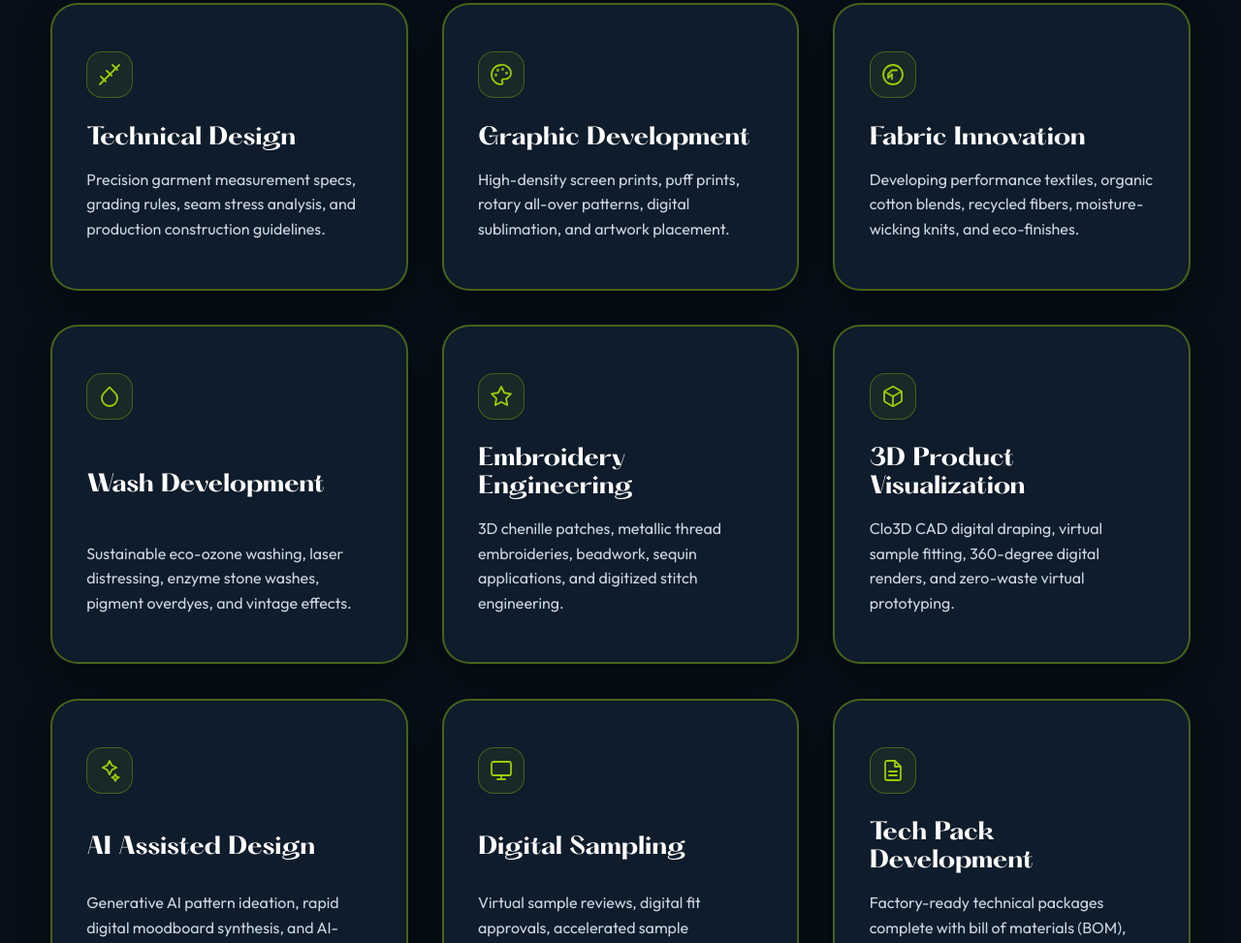
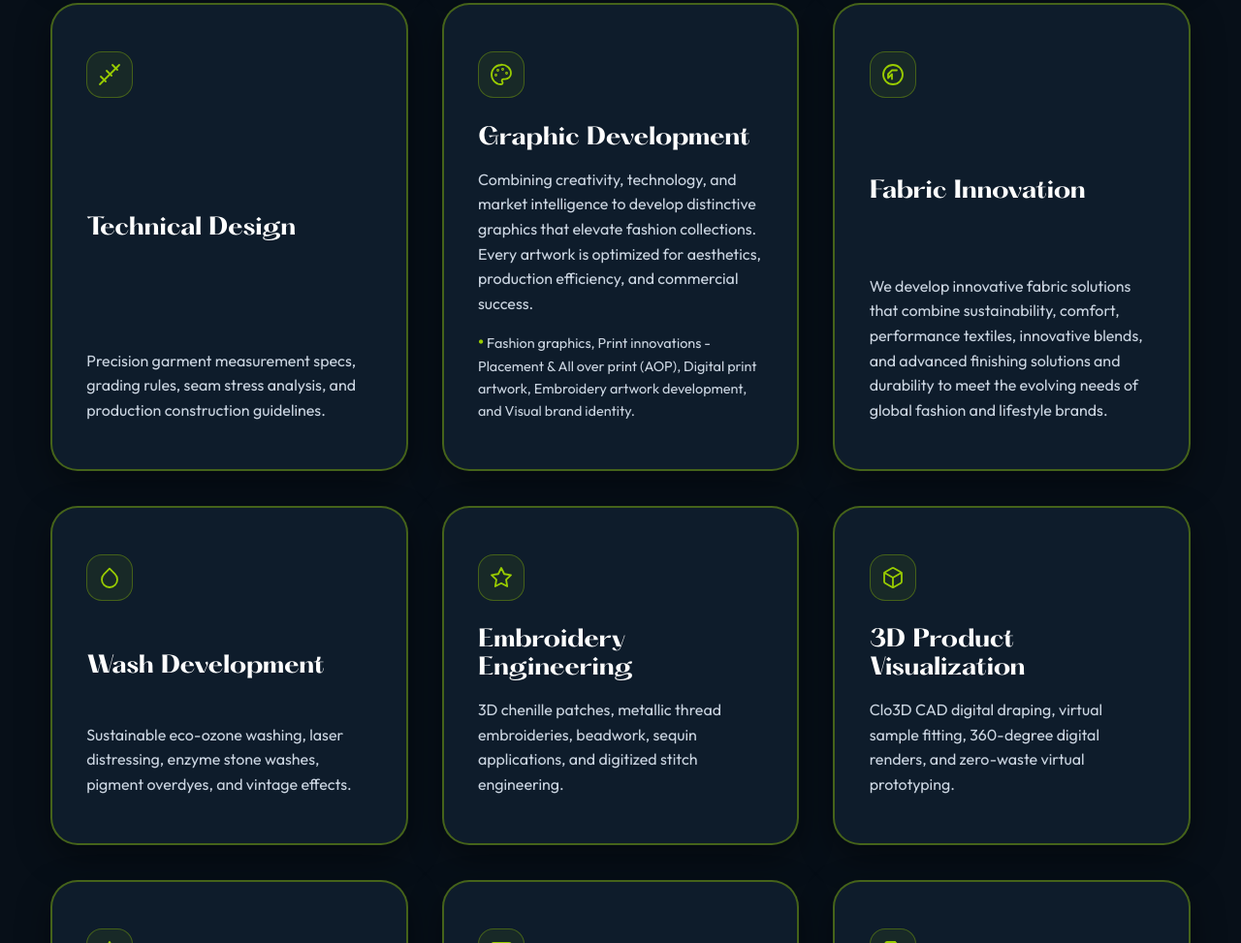
Before and after one commit to ZamanShafin/Debress, a plain HTML site: page design-studio.html in a window 1280 px wide. Shown: the part 1139-2112 px from the top of the page at 97% size. Drawn offline with nearby package versions, Linux system fonts and the light colour scheme; a web font is replaced by a local one.

Commit message:
Update Graphic Development and Fabric Innovation card text in design-studio.html with user provided content

```diff
--- a/design-studio.html
+++ b/design-studio.html
@@ -188,7 +188,10 @@
           </svg>
         </div>
         <h3 class="card-title">Graphic Development</h3>
-        <p class="card-desc" style="margin-bottom: 0;">High-density screen prints, puff prints, rotary all-over patterns, digital sublimation, and artwork placement.</p>
+        <p class="card-desc" style="margin-bottom: 0.8rem;">Combining creativity, technology, and market intelligence to develop distinctive graphics that elevate fashion collections. Every artwork is optimized for aesthetics, production efficiency, and commercial success.</p>
+        <p style="font-size: 0.9rem; line-height: 1.6; color: var(--text-muted); margin: 0;">
+          <strong style="color: var(--lime-primary); font-size: 1.1rem;">•</strong> Fashion graphics, Print innovations - Placement &amp; All over print (AOP), Digital print artwork, Embroidery artwork development, and Visual brand identity.
+        </p>
       </div>
 
       <!-- 6. Fabric Innovation -->
@@ -199,7 +202,7 @@
           </svg>
         </div>
         <h3 class="card-title">Fabric Innovation</h3>
-        <p class="card-desc" style="margin-bottom: 0;">Developing performance textiles, organic cotton blends, recycled fibers, moisture-wicking knits, and eco-finishes.</p>
+        <p class="card-desc" style="margin-bottom: 0;">We develop innovative fabric solutions that combine sustainability, comfort, performance textiles, innovative blends, and advanced finishing solutions and durability to meet the evolving needs of global fashion and lifestyle brands.</p>
       </div>
 
       <!-- 7. Wash Development -->
```
